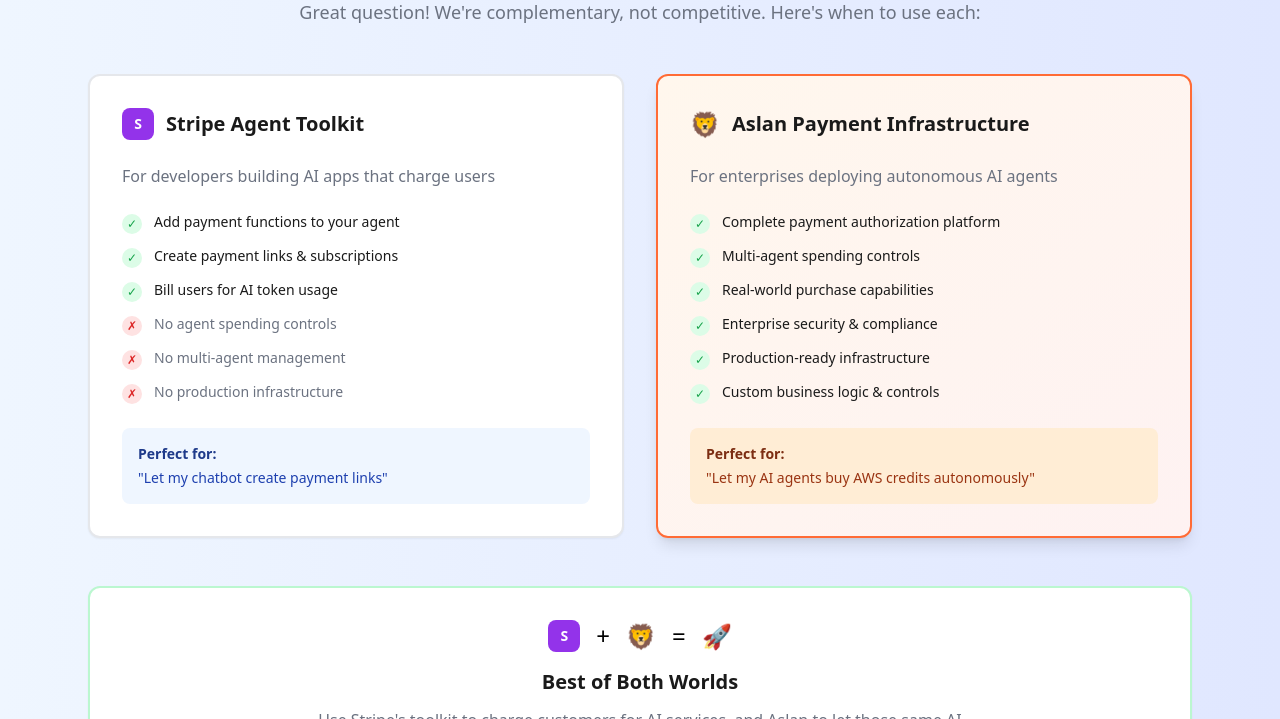
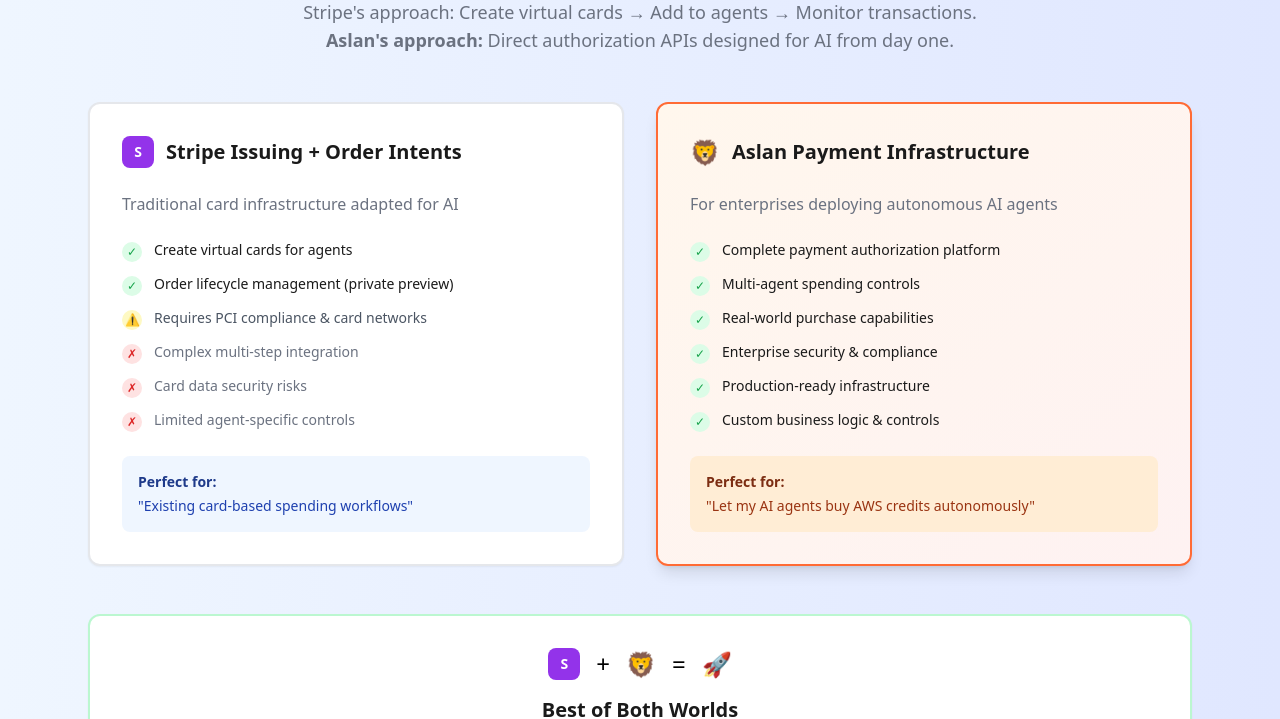
Before and after one commit to coltonsakamoto/aslanpay, a website: page public/index.html in a window 1280 px wide. Shown: the part 725-1444 px from the top of the page. Drawn offline with nearby package versions, Linux system fonts and the light colour scheme.

Commit message:
🎯 MARKETING: Enhanced positioning against Stripe's new Issuing + Order Intents - agent-native vs adapted-for-agents

```diff
--- a/public/index.html
+++ b/public/index.html
@@ -82,8 +82,7 @@
                 <span class="text-aslan-orange">spend money autonomously</span>
             </h1>
             <p class="text-lg sm:text-xl text-aslan-gray mb-8 max-w-3xl mx-auto leading-relaxed px-4">
-                While Stripe helps you charge FOR AI, Aslan helps AI spend money safely.
-                Enterprise payment infrastructure with real-time controls and sub-400ms authorization.
+                Skip Stripe's complex virtual cards and PCI compliance. Aslan's direct authorization APIs are built for autonomous AI agents, not adapted from human shopping patterns.
             </p>
             <div class="flex flex-col sm:flex-row gap-4 justify-center mb-12 px-4">
                 <a href="/demo" class="bg-aslan-orange text-white px-6 sm:px-8 py-3 sm:py-4 rounded-lg text-lg font-medium hover:bg-orange-600 transition-colors">
@@ -117,10 +116,11 @@
         <div class="max-w-6xl mx-auto px-4 sm:px-6">
             <div class="text-center mb-8 sm:mb-12">
                 <h2 class="text-2xl sm:text-3xl font-bold text-aslan-dark mb-4">
-                    🤔 "Why not just use Stripe's Agent Toolkit?"
+                    🤔 "Why not just use Stripe Issuing + Order Intents?"
                 </h2>
                 <p class="text-lg text-aslan-gray max-w-3xl mx-auto">
-                    Great question! We're complementary, not competitive. Here's when to use each:
+                    Stripe's approach: Create virtual cards → Add to agents → Monitor transactions. <br>
+                    <strong>Aslan's approach:</strong> Direct authorization APIs designed for AI from day one.
                 </p>
             </div>
 
@@ -131,52 +131,52 @@
                         <div class="w-8 h-8 bg-purple-600 rounded-lg flex items-center justify-center mr-3">
                             <span class="text-white text-sm font-bold">S</span>
                         </div>
-                        <h3 class="text-xl font-semibold text-aslan-dark">Stripe Agent Toolkit</h3>
+                        <h3 class="text-xl font-semibold text-aslan-dark">Stripe Issuing + Order Intents</h3>
                     </div>
-                    <p class="text-aslan-gray mb-6 font-medium">For developers building AI apps that charge users</p>
+                    <p class="text-aslan-gray mb-6 font-medium">Traditional card infrastructure adapted for AI</p>
 
                     <div class="space-y-3 mb-6">
                         <div class="flex items-start space-x-3">
                             <div class="w-5 h-5 rounded-full bg-green-100 flex items-center justify-center mt-0.5">
                                 <span class="text-green-600 text-xs">✓</span>
                             </div>
-                            <span class="text-sm text-aslan-dark">Add payment functions to your agent</span>
+                            <span class="text-sm text-aslan-dark">Create virtual cards for agents</span>
                         </div>
                         <div class="flex items-start space-x-3">
                             <div class="w-5 h-5 rounded-full bg-green-100 flex items-center justify-center mt-0.5">
                                 <span class="text-green-600 text-xs">✓</span>
                             </div>
-                            <span class="text-sm text-aslan-dark">Create payment links & subscriptions</span>
+                            <span class="text-sm text-aslan-dark">Order lifecycle management (private preview)</span>
                         </div>
                         <div class="flex items-start space-x-3">
-                            <div class="w-5 h-5 rounded-full bg-green-100 flex items-center justify-center mt-0.5">
-                                <span class="text-green-600 text-xs">✓</span>
+                            <div class="w-5 h-5 rounded-full bg-yellow-100 flex items-center justify-center mt-0.5">
+                                <span class="text-yellow-600 text-xs">⚠</span>
                             </div>
-                            <span class="text-sm text-aslan-dark">Bill users for AI token usage</span>
+                            <span class="text-sm text-gray-600">Requires PCI compliance & card networks</span>
                         </div>
                         <div class="flex items-start space-x-3">
                             <div class="w-5 h-5 rounded-full bg-red-100 flex items-center justify-center mt-0.5">
                                 <span class="text-red-600 text-xs">✗</span>
                             </div>
-                            <span class="text-sm text-gray-500">No agent spending controls</span>
+                            <span class="text-sm text-gray-500">Complex multi-step integration</span>
                         </div>
                         <div class="flex items-start space-x-3">
                             <div class="w-5 h-5 rounded-full bg-red-100 flex items-center justify-center mt-0.5">
                                 <span class="text-red-600 text-xs">✗</span>
                             </div>
-                            <span class="text-sm text-gray-500">No multi-agent management</span>
+                            <span class="text-sm text-gray-500">Card data security risks</span>
                         </div>
                         <div class="flex items-start space-x-3">
                             <div class="w-5 h-5 rounded-full bg-red-100 flex items-center justify-center mt-0.5">
                                 <span class="text-red-600 text-xs">✗</span>
                             </div>
-                            <span class="text-sm text-gray-500">No production infrastructure</span>
+                            <span class="text-sm text-gray-500">Limited agent-specific controls</span>
                         </div>
                     </div>
 
                     <div class="p-4 bg-blue-50 rounded-lg">
                         <div class="font-semibold text-blue-900 text-sm mb-1">Perfect for:</div>
-                        <div class="text-blue-800 text-sm">"Let my chatbot create payment links"</div>
+                        <div class="text-blue-800 text-sm">"Existing card-based spending workflows"</div>
                     </div>
                 </div>
 
```
Also changed, not shown: server-production.js (+16 -0 lines).
